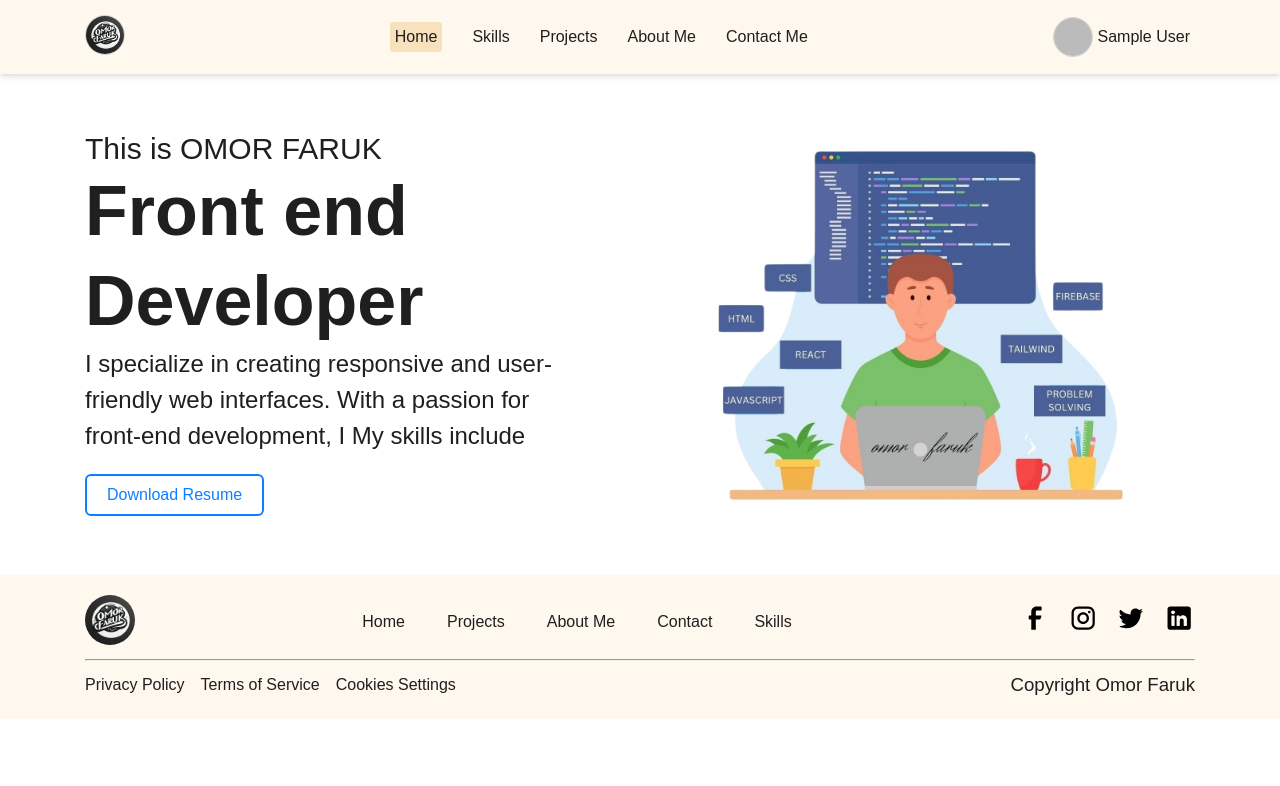
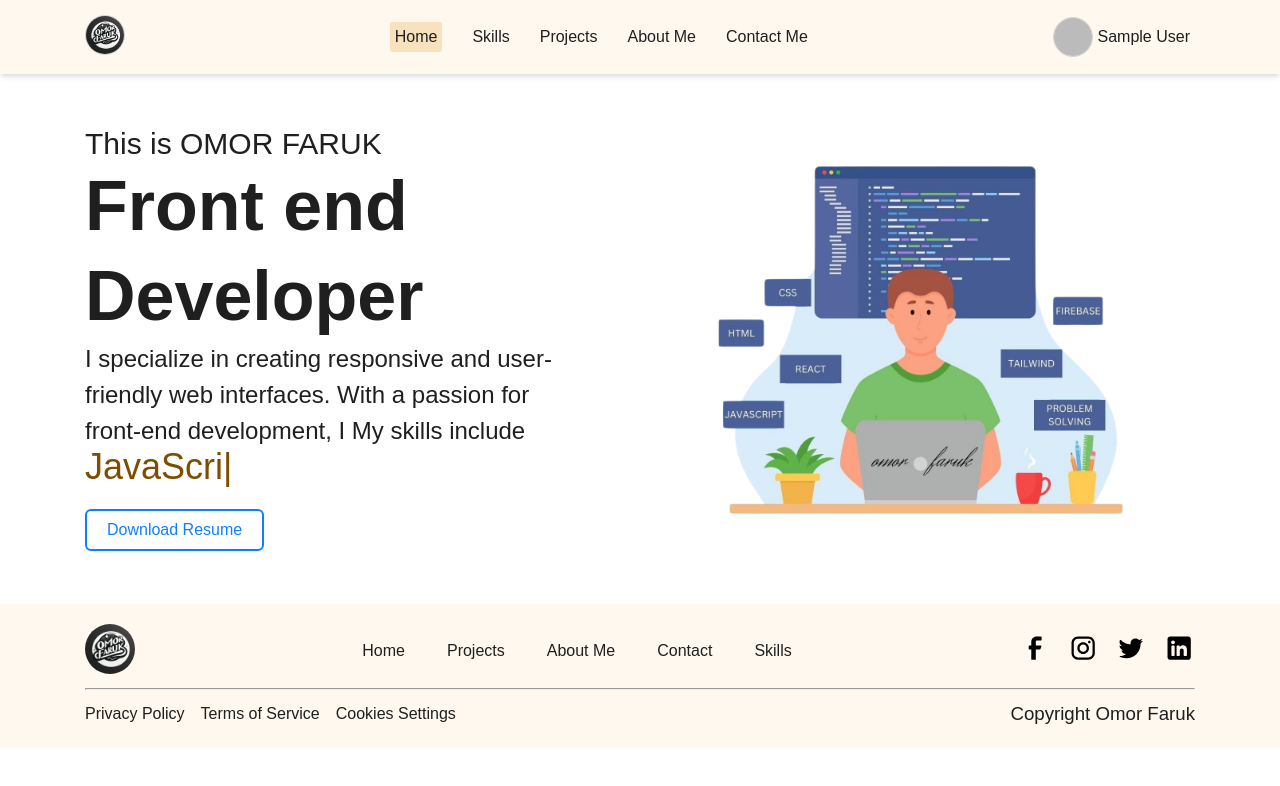
Before and after one commit to OmorFaruk63/Portfolio, a React (Vite) app: page / in a window 1280 px wide. Shown: the top 786 px of the page. Built offline with nearby package versions, Linux system fonts and the light colour scheme; no server answers; sample sign-in values are in the browser's storage.

Commit message:
add typing

```diff
--- a/src/components/heroSection/HeroSection.jsx
+++ b/src/components/heroSection/HeroSection.jsx
@@ -15,7 +15,7 @@ export default function HeroSection() {
             interfaces. With a passion for front-end development, I My skills
             include
             <br />
-            {/* <TypeAnimation
+            <TypeAnimation
               sequence={[
                 "HTML",
                 1000,
@@ -34,7 +34,7 @@ export default function HeroSection() {
                 color: "#7d4d00ff",
               }}
               repeat={Infinity}
-            /> */}
+            />
           </p>
         </div>
         <a
```
